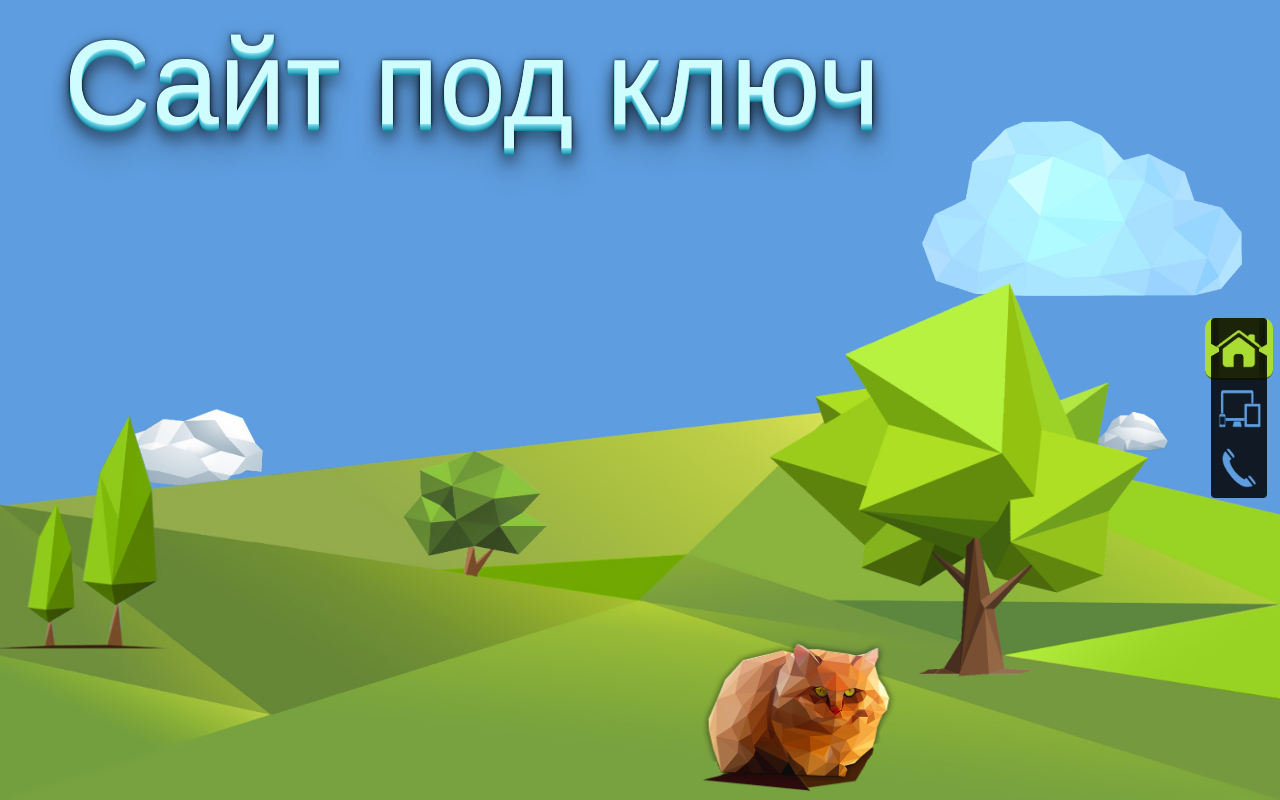
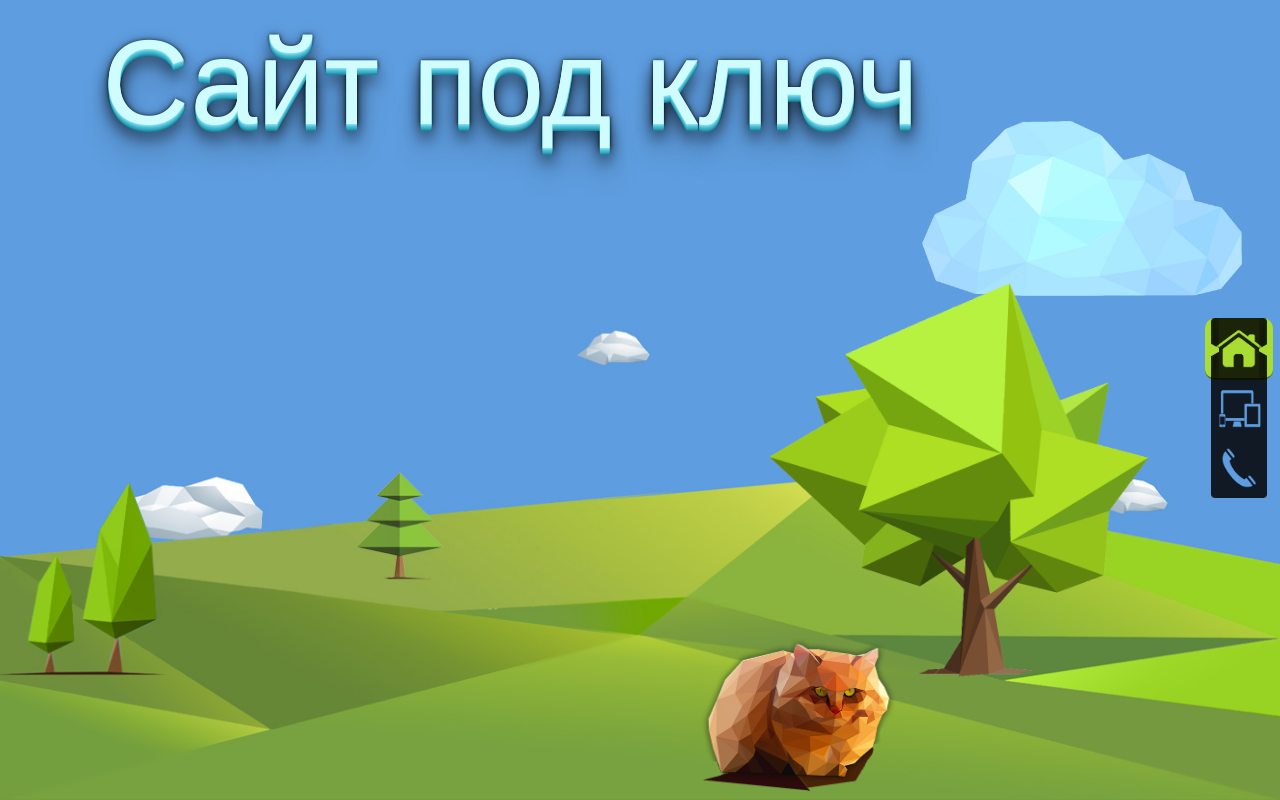
Before and after one commit to andronpl93/platonow, a Django app: page / in a window 1280 px wide. Run offline with Django 3.2, Linux system fonts and the light colour scheme; some libraries are stand-ins or nearby versions.

Commit message:
изменил траву. Добавил вертикальную ориентацию для травы

```diff
--- a/cube/static/css/polygon.css
+++ b/cube/static/css/polygon.css
@@ -3,8 +3,8 @@
     height:100%;
     background: #5e9ddf url("../img/polygon/grass.jpg");
     background-repeat: no-repeat;
-    background-position: bottom;
-    background-size: 100% 50%;
+    background-position:  right bottom;
+    background-size: contain;
     overflow: hidden;
 
 }
@@ -53,8 +53,7 @@
     position: relative;
     z-index:5;
     margin:1%;
-    margin-left:5%;
-
+    margin-left:8%;
     font-size:17vh;
     color:#CFFCFF;
     text-shadow: 0 1px 0 #82DFF1,
@@ -83,4 +82,11 @@
     #wrapPol > header > p {
         font-size:14vw;
     }
+
+    #wrapPol:after{
+       content: "";
+       width:30%;
+       bottom:5%;
+       right:1%;
+    }
 }
```
Also changed, not shown: cube/static/img/polygon/grass.jpg.
